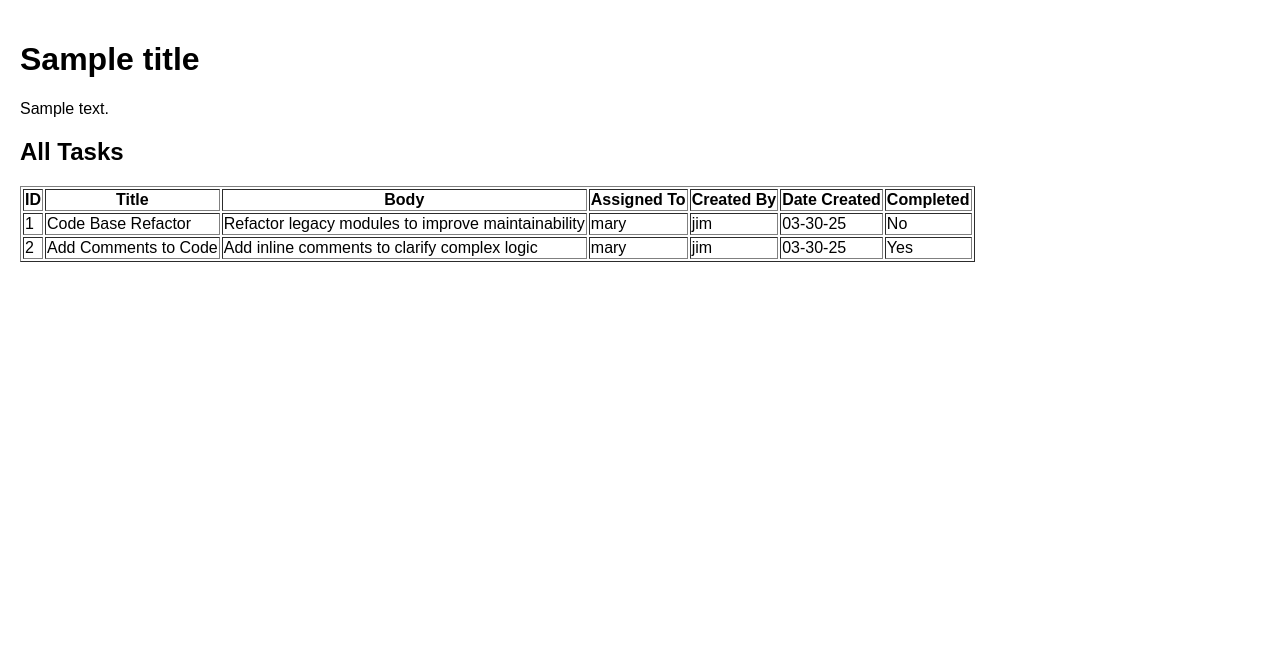
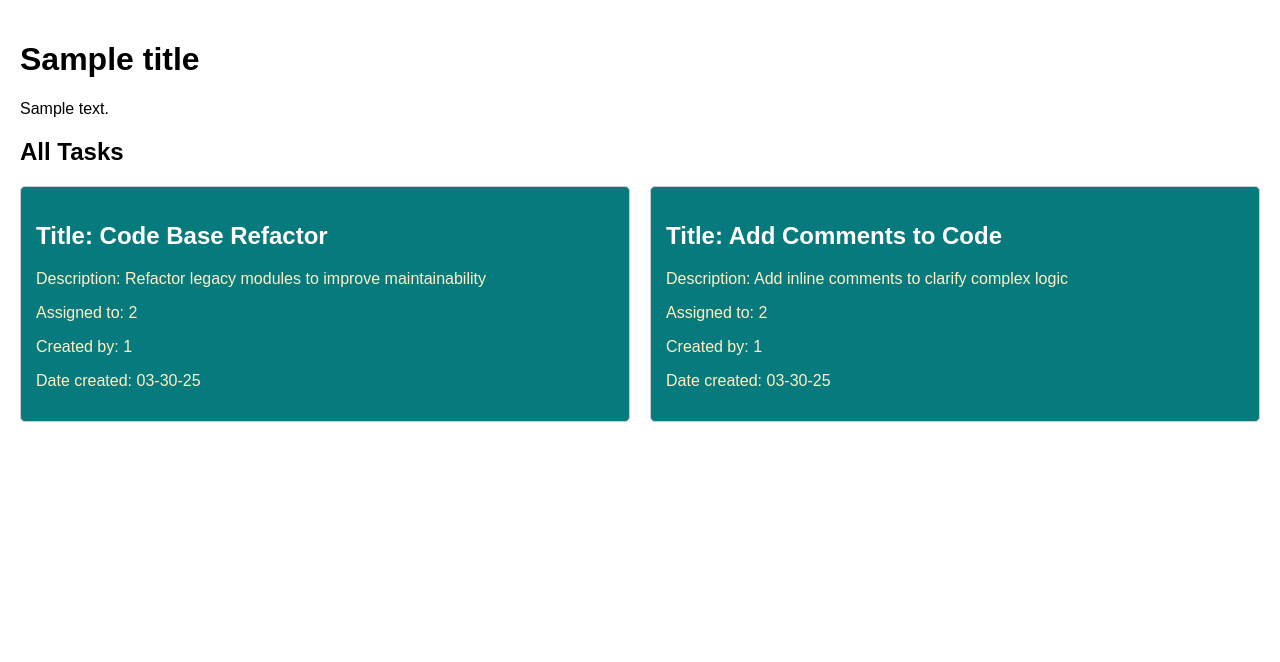
Before and after one commit to Ragnarok1337/Project-Management-Website, a Flask app: template Templates/all-tasks.html in a window 1280 px wide. Shown: the part 48-710 px from the top of the page. Run offline with Flask 3, Linux system fonts and the light colour scheme; the template is opened without the code that fills it: values that come from a table or form of the project are taken from there, most other values are stand-ins (such as "Sample title", 1, 10 or a date in 2020); parts of the project's set-up code (start-up, migrations or seed data) failed here and were passed over.

```diff
--- a/Styles/style.css
+++ b/Styles/style.css
@@ -114,3 +114,27 @@ footer {
 #description-box textarea {
     margin: 0; /* Remove default margins */
 }
+
+/* All Tasks Page */
+#tasks-grid {
+    display: flex;
+    flex-wrap: wrap; /* Allow wrapping to next row */
+    gap: 20px; /* Space between task cards */
+}
+
+.task-card {
+    flex: 1 1 calc(50% - 20px); /* Two cards per row, accounting for gap */
+    box-sizing: border-box;
+    padding: 15px;
+    border: 1px solid #ccc;
+    border-radius: 5px;
+    background-color: #077A7D;
+}
+
+#task-title{
+    color:white;
+}
+
+.task-details{
+    color:rgb(255, 241, 198);
+}
--- a/Templates/add-user.html
+++ b/Templates/add-user.html
@@ -1,5 +1,8 @@
 <div class="admin-section">
     <h2>Create User</h2>
+    {% if user_submitted %}
+        <p>User created successfully!</p>
+    {% else %}
         {% if user_form %}
             <form method="POST">
                 {{ user_form.hidden_tag() }}
@@ -10,4 +13,5 @@
                 <p>{{ user_form.submit() }}</p>
             </form>
         {% endif %}
+    {% endif %}
 </div>
--- a/Templates/all-tasks.html
+++ b/Templates/all-tasks.html
@@ -14,32 +14,17 @@
     <!-- Tasks table section -->
     <h2>All Tasks</h2>
     {% if tasks %}
-        <table border="1">
-            <thead>
-                <tr>
-                    <th>ID</th>
-                    <th>Title</th>
-                    <th>Body</th>
-                    <th>Assigned To</th>
-                    <th>Created By</th>
-                    <th>Date Created</th>
-                    <th>Completed</th>
-                </tr>
-            </thead>
-            <tbody>
-                {% for task in tasks %}
-                    <tr>
-                        <td>{{ task.id }}</td>
-                        <td>{{ task.title }}</td>
-                        <td>{{ task.body }}</td>
-                        <td>{{ task.assigned_user.username if task.assigned_user else 'None' }}</td>
-                        <td>{{ task.creator_user.username if task.creator_user else 'None' }}</td>
-                        <td>{{ task.date_created }}</td>
-                        <td>{{ 'Yes' if task.completed else 'No' }}</td>
-                    </tr>
-                {% endfor %}
-            </tbody>
-        </table>
+        <div id="tasks-grid">
+            {% for task in tasks %}
+            <div class="task-card">
+                <h2 id="task-title">Title: {{task.title}}</h2>
+                <p class="task-details">Description: {{task.body}}</p>
+                <p class="task-details">Assigned to: {{task.assigned_to}}</p>
+                <p class="task-details">Created by: {{task.created_by}}</p>
+                <p class="task-details">Date created: {{task.date_created}}</p>
+            </div>
+            {% endfor %}
+        </div>
     {% else %}
         <p>No tasks found in the database.</p>
     {% endif %}
--- a/Templates/base.html
+++ b/Templates/base.html
@@ -15,26 +15,20 @@
             <a href="/log" class="nav-links">Logs</a>
             <a href="/search" class="nav-links">Search</a>
             {% if CS.getUsername() == "admin" %}
-
-            <a href="/admin-actions" class="nav-links">Admin Actions</a>
+                <a href="/admin-actions" class="nav-links">Admin Actions</a>
             {% endif %}
-
-            {% if CS.getRole().lower() == "manager" %}
-            <a href="/manager-actions" class="nav-links">Manager Actions</a>
+            {% if CS.getRole() and CS.getRole().lower() == "manager" %}
+                <a href="/manager-actions" class="nav-links">Manager Actions</a>
             {% endif %}
         </nav>
         <nav>
             <button onclick="window.location.href='/logout'">Logout</button>
         </nav>
     </header>
-
-    <!-- ADD THIS AS A JINJA CONDITIONAL AFTER CREATING CURRENT SESSION CLASS : <a href="/admin-actions" class="nav-links">Add User</a>-->
-
     <main>
         <h1>{% block page_title %}{% endblock %}</h1>
         {% block content %}{% endblock %}
     </main>
-
     <footer>
         <p>My Website - © 2025</p>
     </footer>
--- a/main_app.py
+++ b/main_app.py
@@ -28,6 +28,8 @@ with app.app_context():
 
 from routes import *
 if __name__ == '__main__':
-    tserver.tornado_server(app)
-    ## Original Initialization
-    # app.run(debug=True)
+
+    # tserver.tornado_server(app)
+
+    ## Live Reload - Development
+    app.run(debug=True)
```
Also changed, not shown: Templates/add-task.html (+6 -3 lines), Templates/search_result.html (+14 -1 lines), current_session.py (+9 -1 lines), routes.py (+28 -8 lines), ProjectManagement.db. Lines whose indentation alone changed are shown as unchanged.
